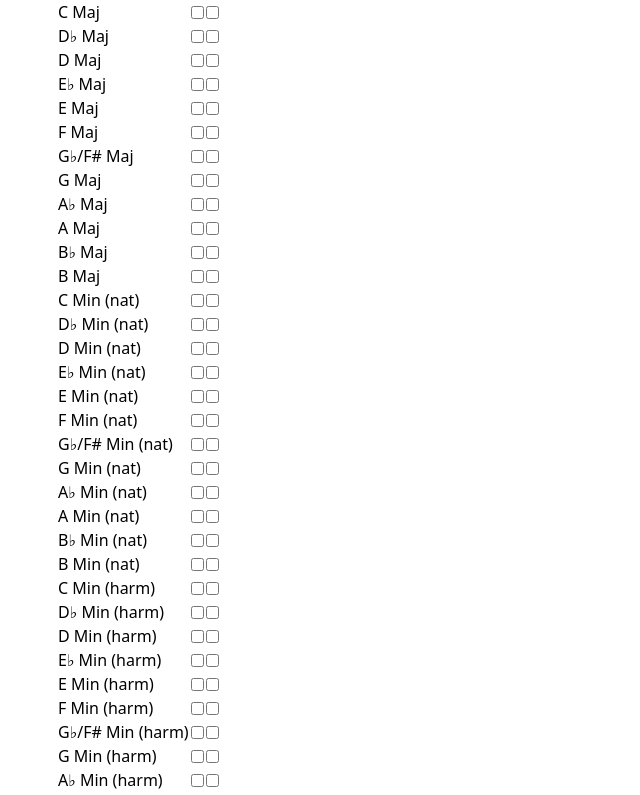
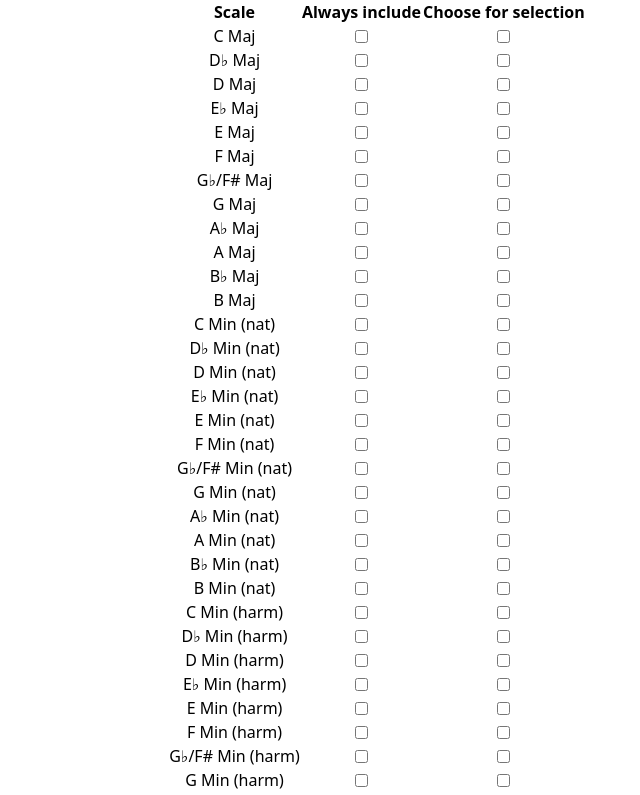
Before and after one commit to joriba/scale-selector, a website: page index.html in a window 1280 px wide. Shown: the top 795 px of the page, without its empty margins (263-903 px from the left). Drawn offline with Linux system fonts and the light colour scheme.

Commit message:
set correct id for checkboxes

```diff
--- a/generateScales.js
+++ b/generateScales.js
@@ -47,13 +47,27 @@ function selectScales() {
 }
 
 function applyScaleSetDisplay() {
-    let html = '<table>';
+    let html = '<table class="w-auto mx-auto">';
+    html += '<tr>'
+    html += '<th>Scale</th>'
+    html += '<th>Always include</th>'
+    html += '<th>Choose for selection</th>'
+    html += '</tr>'
     let scales = allScales();
     for (let i = 0; i < scales.length; i++) {
         html += '<tr>';
-        html += `<td>${scales[i]}</td>`;
-        html += `<td><input type="checkbox"></td>`
-        html += `<td><input type="checkbox"></td>`
+        html += `<td class="text-center w-fit">${scales[i]}</td>`;
+        html += `<td class="text-center w-min">
+        <input
+            type="checkbox"
+            id="always-include-${scales[i]}">
+        </input></td>`
+        html += `<td class="text-center w-min">
+        <input
+            type="checkbox"
+            id="select-${scales[i]}">
+        </input></td>`
+
         html += '</tr>';
     }
     html += '</table>';
--- a/index.html
+++ b/index.html
@@ -6,8 +6,8 @@
         <link rel="stylesheet" href="output.css">
     </head>
     <body>
-        <div class="block mx-auto w-1/2 items-center">
-            <p id="scaleset" class="text-center"> </p>
+        <div class="block mx-auto items-center">
+            <div id="scaleset" class="block mx-auto"></div>
             <div class="flex">
                 <button
                     type="button"
```
